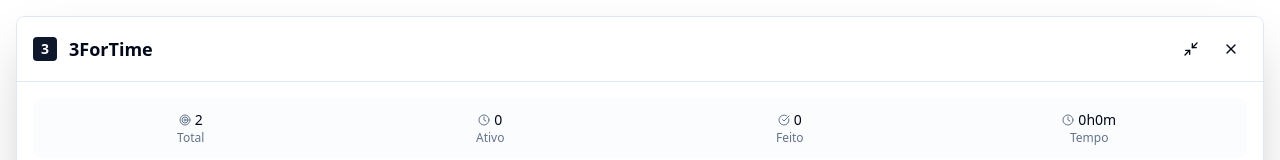
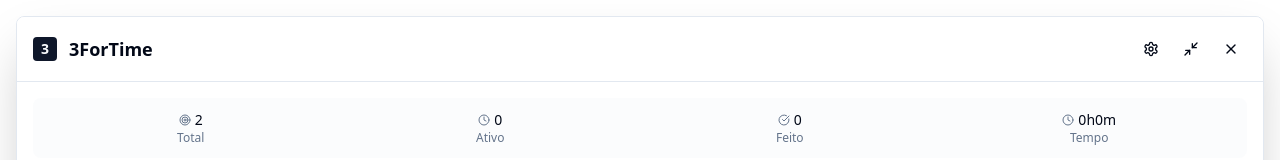
Before and after one commit to ferdutbrand/block-flow-timer-board, a React (Vite) app: page / in a window 1280 px wide. Shown: the top 160 px of the page. Built offline with nearby package versions, Linux system fonts and the light colour scheme.

Commit message:
Fix: Pass props to SettingsMenu component
The FloatingHeader component was not passing the required props (isOpen, onClose) to the SettingsMenu component, causing a TypeScript error. This commit fixes the error by passing the necessary props.

```diff
--- a/src/components/FloatingHeader.tsx
+++ b/src/components/FloatingHeader.tsx
@@ -1,6 +1,6 @@
 
 import React, { useState, useEffect } from 'react';
-import { Minimize2, Maximize2, X } from 'lucide-react';
+import { Minimize2, Maximize2, X, Settings } from 'lucide-react';
 import { Button } from './ui/button';
 import { SettingsMenu } from './SettingsMenu';
 
@@ -14,6 +14,7 @@ export const FloatingHeader: React.FC<FloatingHeaderProps> = ({
   onToggleMinimize,
 }) => {
   const [customLogo, setCustomLogo] = useState<string | null>(null);
+  const [isSettingsOpen, setIsSettingsOpen] = useState(false);
 
   useEffect(() => {
     const savedLogo = localStorage.getItem('customLogo');
@@ -36,6 +37,7 @@ export const FloatingHeader: React.FC<FloatingHeaderProps> = ({
   };
 
   return (
+    <>
       <div className="flex items-center justify-between p-4 border-b border-border bg-background/95 backdrop-blur">
         <div className="flex items-center gap-3">
           {customLogo ? (
@@ -49,7 +51,14 @@ export const FloatingHeader: React.FC<FloatingHeaderProps> = ({
         </div>
 
         <div className="flex items-center gap-2">
-        <SettingsMenu />
+          <Button
+            variant="ghost"
+            size="sm"
+            onClick={() => setIsSettingsOpen(true)}
+            className="h-8 w-8 p-0"
+          >
+            <Settings className="w-4 h-4" />
+          </Button>
           <Button
             variant="ghost"
             size="sm"
@@ -72,5 +81,11 @@ export const FloatingHeader: React.FC<FloatingHeaderProps> = ({
           </Button>
         </div>
       </div>
+
+      <SettingsMenu
+        isOpen={isSettingsOpen}
+        onClose={() => setIsSettingsOpen(false)}
+      />
+    </>
   );
 };
```
Lines whose indentation alone changed are shown as unchanged.
